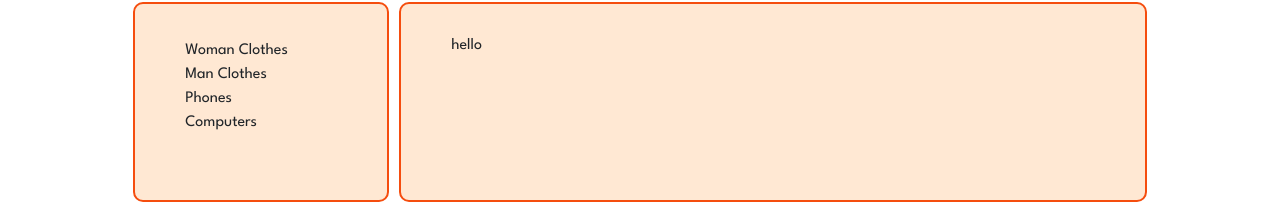
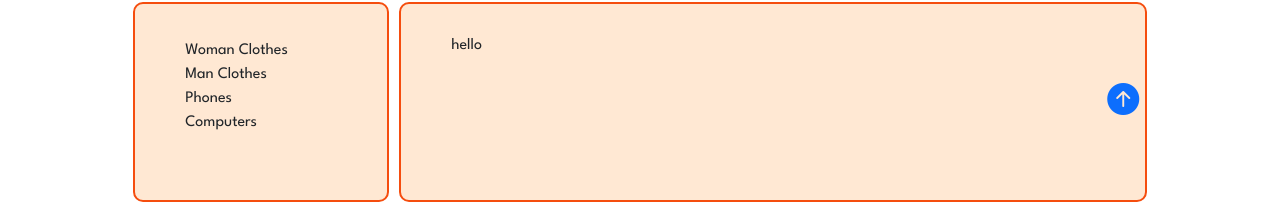
Before and after one commit to ZinK0/Your-MALL, a plain HTML site: page index.html in a window 1280 px wide. Shown: the part 320-524 px from the top of the page. Drawn offline with nearby package versions, Linux system fonts and the light colour scheme.

Commit message:
Add Topbtn position-fixed

```diff
--- a/css/style.css
+++ b/css/style.css
@@ -299,10 +299,10 @@ marquee {
 /* topbtn */
 .topbtn {
   font-size: 2rem;
-  text-align: right;
-  position: absolute;
+  /* text-align: right; */
+  position: fixed;
   right: 11%;
-  top: 150%;
+  top: 50%;
   border: none;
 }
 /* $ text-body */
```
